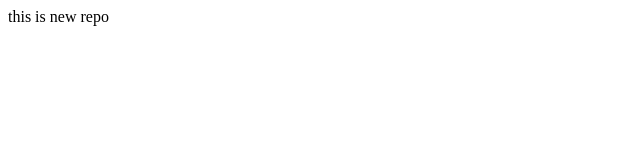
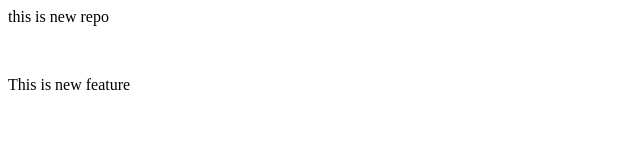
Before and after one commit to codewitharyan-01/LocalRepo, a plain HTML site: page index.html in a window 1280 px wide. Shown: the whole page, without its empty margins (0-640 px from the left). Drawn offline with Linux system fonts and the light colour scheme.

Commit message:
New feature file added

```diff
--- a/index.html
+++ b/index.html
@@ -1 +1,6 @@
 <p>this is new repo</p>
+<br>
+<p>
+
+    This is new feature
+</p>
```
